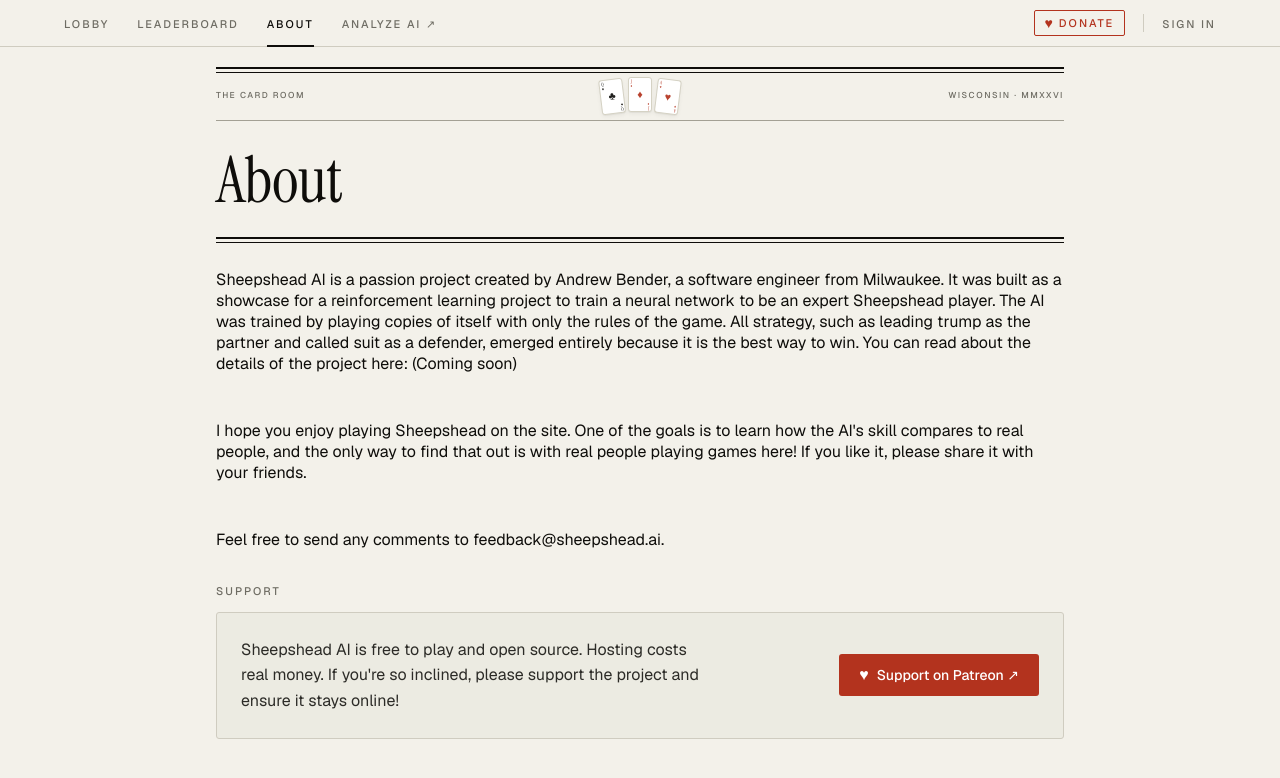
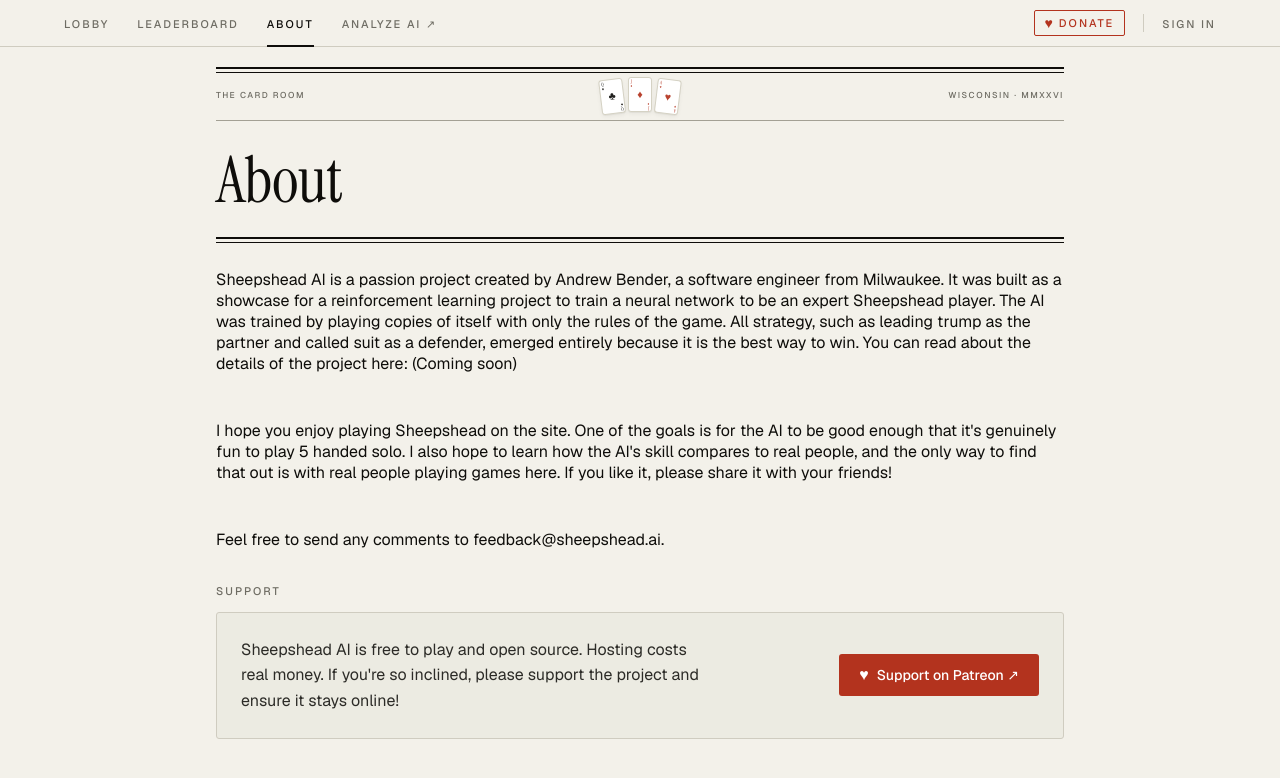
Before and after one commit to adamanthil/sheepsheadai, a Next.js app in the folder app/web/: page /about in a window 1280 px wide. Shown: the top 778 px of the page. Built offline with nearby package versions, Linux system fonts and the light colour scheme; no server answers.

Commit message:
Tweak about page wording

```diff
--- a/app/web/app/about/page.tsx
+++ b/app/web/app/about/page.tsx
@@ -23,9 +23,10 @@ export default function AboutPage() {
         </p>
         <p>
           I hope you enjoy playing Sheepshead on the site. One of the goals is
-          to learn how the AI's skill compares to real people, and the only way
-          to find that out is with real people playing games here! If you like
-          it, please share it with your friends.
+          for the AI to be good enough that it's genuinely fun to play 5 handed
+          solo. I also hope to learn how the AI's skill compares to real people,
+          and the only way to find that out is with real people playing games
+          here. If you like it, please share it with your friends!
         </p>
         <p>Feel free to send any comments to feedback@sheepshead.ai.</p>
         <div className={`${ds.overline} ${styles.sectionHead}`}>Support</div>
```
